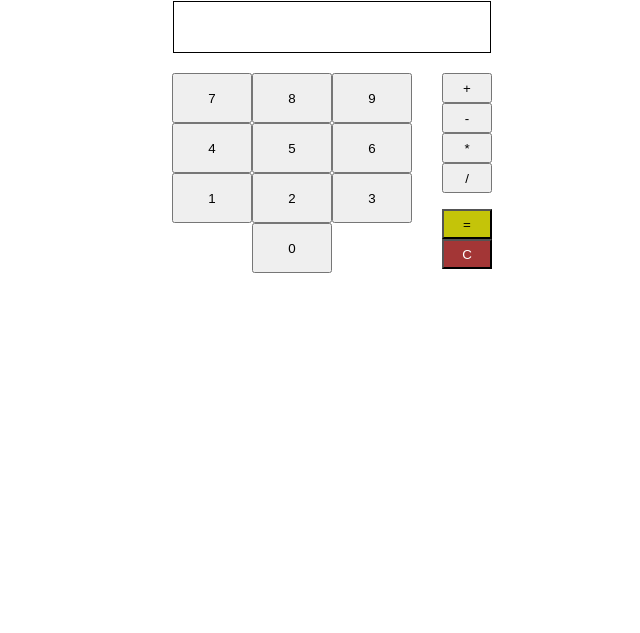
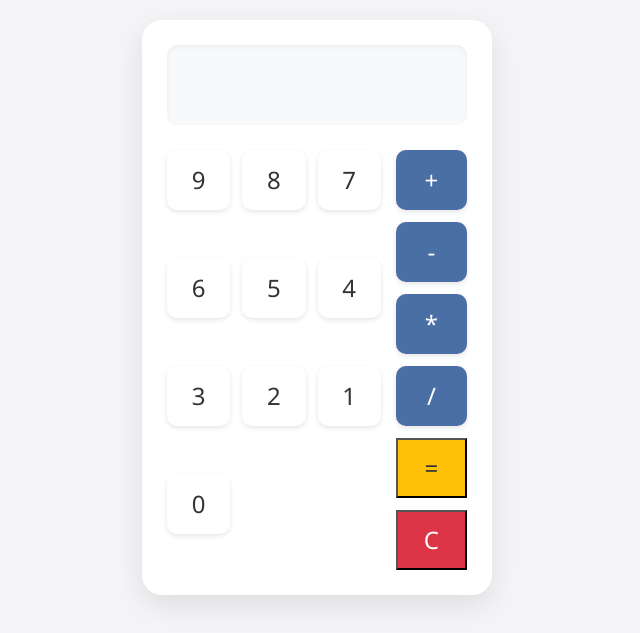
Before and after one commit to EthanTran02/calculator, a plain HTML site: page index.html in a window 1280 px wide. Shown: the part 167-800 px from the top of the page, without its empty margins (323-963 px from the left). Drawn offline with Linux system fonts and the light colour scheme.

Commit message:
Enhanche UI

```diff
--- a/index.html
+++ b/index.html
@@ -1,21 +1,20 @@
 <!DOCTYPE html>
 <html lang="en">
   <head>
-    <meta charset="UTF-8">
-    <meta name="viewport" content="width=device-width, initial-scale=1.0">
+    <meta charset="UTF-8" />
+    <meta name="viewport" content="width=device-width, initial-scale=1.0" />
     <title>calulator</title>
-    <link rel="stylesheet" href="style.css">
+    <link rel="stylesheet" href="style.css" />
   </head>
   <body>
-    <h1 style="text-align: center; margin-top: 50px;
-    font-size: 50px;">Calculator</h1>
+    <h1 style="text-align: center; margin-top: 50px; font-size: 50px">
+      Calculator
+    </h1>
 
     <div id="calculator">
-
       <div id="display-field"><p id="result"></p></div>
 
       <div id="keyboard">
-
         <div id="digit-button">
           <button class="digit">9</button>
           <button class="digit">8</button>
@@ -29,7 +28,6 @@
           <button class="digit">0</button>
         </div>
 
-
         <div id="operator-button">
           <button class="operator">+</button>
           <button class="operator">-</button>
@@ -38,12 +36,8 @@
           <button id="equal">=</button>
           <button id="clear">C</button>
         </div>
-
-
       </div>
     </div>
-
-
 
     <script src="script.js"></script>
   </body>
--- a/style.css
+++ b/style.css
@@ -1,66 +1,169 @@
-body {
-    box-sizing: border-box;
-    font-size: 16px;
-    padding: 0;
-    margin: 0;
+/* Modern Calculator Styles */
+* {
+  box-sizing: border-box;
+  margin: 0;
+  padding: 0;
+  font-family: "Segoe UI", Tahoma, Geneva, Verdana, sans-serif;
 }
 
+body {
+  background-color: #f5f5f7;
+  display: flex;
+  flex-direction: column;
+  justify-content: center;
+  align-items: center;
+  min-height: 100vh;
+}
 
+h1 {
+  color: #333;
+  text-align: center;
+  margin-bottom: 30px;
+  font-size: 2.5rem;
+  font-weight: 300;
+}
+
+#calculator {
+  background-color: #fff;
+  border-radius: 20px;
+  box-shadow: 0 10px 30px rgba(0, 0, 0, 0.1);
+  padding: 25px;
+  width: 350px;
+  transition: transform 0.3s ease;
+}
+
+#calculator:hover {
+  transform: translateY(-5px);
+}
 
 #display-field {
-    padding-left: 16px;
-    width: 300px;
-    height: 50px;
-    border: 1px solid black;
-    margin-bottom: 20px;
-    margin-left: 30px;
+  background-color: #f8f9fa;
+  border: none;
+  border-radius: 10px;
+  box-shadow: inset 0 2px 5px rgba(0, 0, 0, 0.05);
+  height: 80px;
+  margin-bottom: 25px;
+  overflow: hidden;
+  padding: 0 20px;
+  position: relative;
+  width: 100%;
 }
 
-
-#clear {
-    background-color: rgb(163, 54, 54);
-    color: white
+#result {
+  font-size: 2rem;
+  height: 100%;
+  line-height: 80px;
+  text-align: right;
+  margin: 0;
+  color: #333;
+  overflow: hidden;
+  text-overflow: ellipsis;
+  white-space: nowrap;
 }
 
-
-#calculator {
-    margin-top: 60px;
-    display: flex;
-    flex-direction: column;
-    justify-content: center;
-    align-items: center;
+#keyboard {
+  display: grid;
+  grid-template-columns: 3fr 1fr;
+  gap: 15px;
 }
 
 #digit-button {
-    display: flex;
-    justify-content: center;
-    width: 300px;
-    height: 200px;
-    flex-direction: row-reverse;
-    flex-wrap: wrap;
-    text-align: center;
+  display: grid;
+  grid-template-columns: repeat(3, 1fr);
+  gap: 12px;
 }
 
-#digit-button button {
-    width: 80px;
+.digit {
+  background-color: #fff;
+  border: none;
+  border-radius: 10px;
+  box-shadow: 0 2px 5px rgba(0, 0, 0, 0.1);
+  color: #333;
+  cursor: pointer;
+  font-size: 1.5rem;
+  height: 60px;
+  transition: all 0.2s ease;
 }
 
+.digit:hover {
+  background-color: #f0f0f0;
+  transform: translateY(-2px);
+}
 
-#keyboard {
-    display: flex;
+.digit:active {
+  transform: translateY(0);
+  box-shadow: 0 1px 2px rgba(0, 0, 0, 0.1);
 }
 
 #operator-button {
-    display: flex;
-    flex-direction: column;
+  display: grid;
+  grid-template-rows: repeat(6, 1fr);
+  gap: 12px;
 }
 
-#operator-button button {
-    width: 50px;
-    height: 30px;
+.operator {
+  background-color: #4a6fa5;
+  border: none;
+  border-radius: 10px;
+  box-shadow: 0 2px 5px rgba(0, 0, 0, 0.1);
+  color: white;
+  cursor: pointer;
+  font-size: 1.5rem;
+  height: 60px;
+  transition: all 0.2s ease;
+}
+
+.operator:hover {
+  background-color: #3a5a8a;
+  transform: translateY(-2px);
+}
+
+.operator:active {
+  transform: translateY(0);
+  box-shadow: 0 1px 2px rgba(0, 0, 0, 0.1);
 }
 
 #equal {
-    background-color: rgb(196, 196, 9);
-    margin-top: 16px;
+  background-color: #ffc107;
+  color: #333;
+  font-size: 1.5rem;
 }
+
+#equal:hover {
+  background-color: #ffb300;
+}
+
+#clear {
+  background-color: #dc3545;
+  color: white;
+  font-size: 1.5rem;
+}
+
+#clear:hover {
+  background-color: #c82333;
+}
+
+/* Responsive adjustments */
+@media (max-width: 400px) {
+  #calculator {
+    width: 95%;
+    padding: 15px;
+  }
+
+  .digit,
+  .operator,
+  #equal,
+  #clear {
+    height: 50px;
+    font-size: 1.2rem;
+  }
+
+  #display-field {
+    height: 70px;
+  }
+
+  #result {
+    font-size: 1.8rem;
+    line-height: 70px;
+  }
+}
```
Lines whose indentation alone changed are shown as unchanged.
